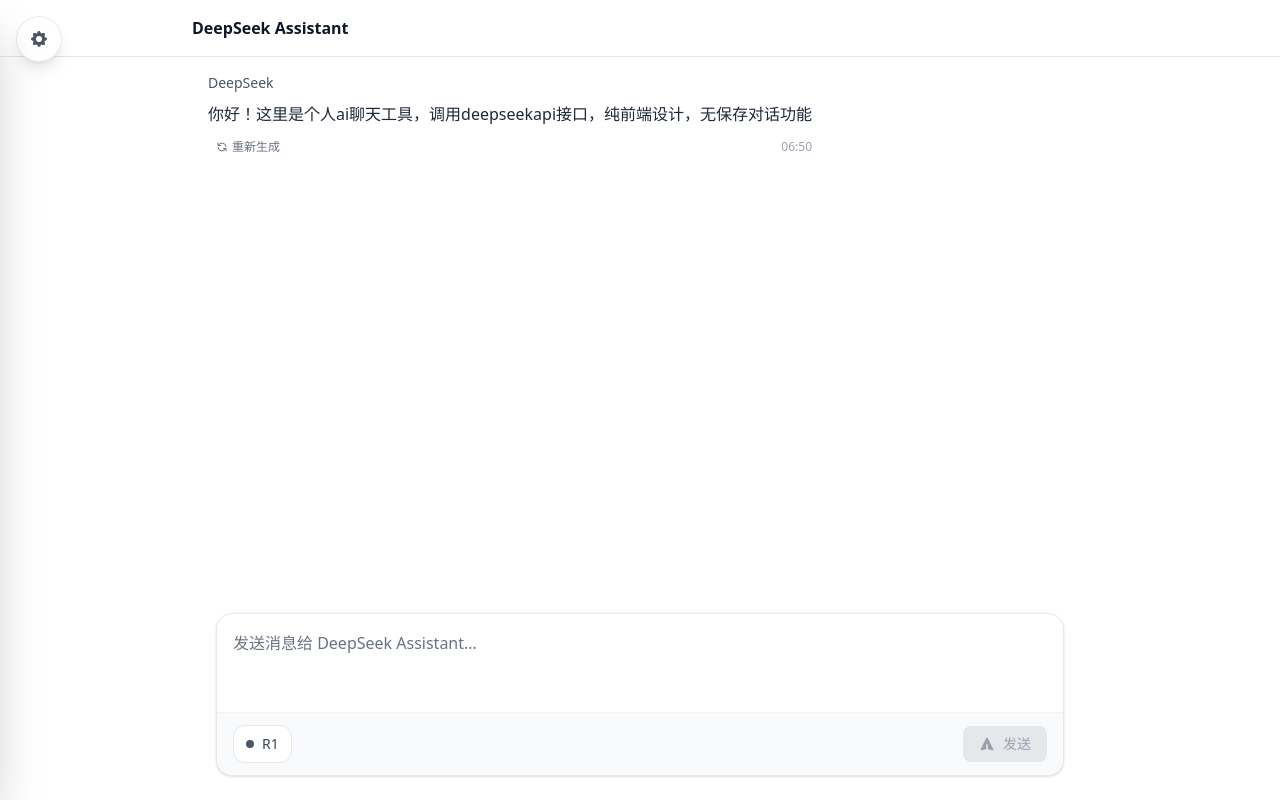
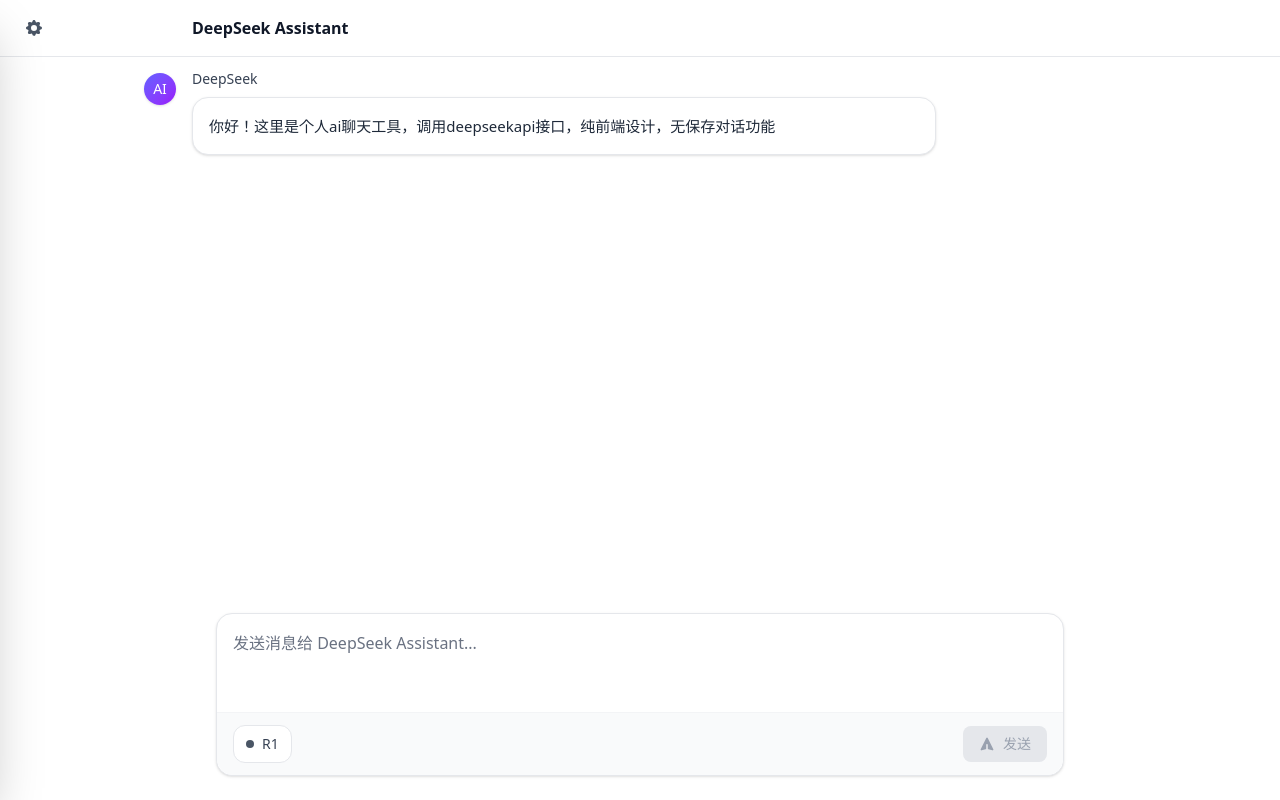
Before and after one commit to afigzb/AIChat, a React (Vite) app: page / in a window 1280 px wide. Both pictures are taken after a click on the button "进入 AI 聊天". Built offline with nearby package versions, Linux system fonts and the light colour scheme.

Commit message:
美化样式，优化取消生成逻辑

```diff
--- a/src/chat/components/ChatPage.tsx
+++ b/src/chat/components/ChatPage.tsx
@@ -9,35 +9,36 @@
 import { useConversationManager } from '../managers/conversation-manager'
 import { useBranchManager } from '../managers/branch-manager'
 
-// 设置按钮组件
-function SettingsButton({ isOpen, onClick }: { isOpen: boolean; onClick: () => void }) {
+// 页面头部组件
+function Header({ onBack, onSettingsClick, showSettings }: {
+  onBack: () => void
+  onSettingsClick: () => void
+  showSettings: boolean
+}) {
   return (
+    <header className="bg-white border-b relative border-gray-200 px-6 py-4 top-0 z-40">
       <button
-      onClick={onClick}
-      className={`fixed left-4 top-4 z-50 p-3 rounded-full shadow-lg transition-all duration-200 ${
-        isOpen
-          ? 'bg-blue-600 text-white scale-110'
-          : 'bg-white text-gray-600 hover:text-blue-600 hover:bg-blue-50 border border-gray-200 hover:border-blue-200 hover:shadow-xl'
+        onClick={onSettingsClick}
+        className={`p-2 rounded-lg absolute left-4 top-1/2 -translate-y-1/2 transition-all duration-200 ${
+          showSettings
+            ? 'bg-blue-600 text-white'
+            : 'text-gray-600 hover:text-blue-600 hover:bg-blue-50'
         }`}
+        title="设置"
       >
         <svg className="w-5 h-5" fill="currentColor" viewBox="0 0 20 20">
           <path fillRule="evenodd" d="M11.49 3.17c-.38-1.56-2.6-1.56-2.98 0a1.532 1.532 0 01-2.286.948c-1.372-.836-2.942.734-2.106 2.106.54.886.061 2.042-.947 2.287-1.561.379-1.561 2.6 0 2.978a1.532 1.532 0 01.947 2.287c-.836 1.372.734 2.942 2.106 2.106a1.532 1.532 0 012.287.947c.379 1.561 2.6 1.561 2.978 0a1.533 1.533 0 012.287-.947c1.372.836 2.942-.734 2.106-2.106a1.533 1.533 0 01.947-2.287c1.561-.379 1.561-2.6 0-2.978a1.532 1.532 0 01-.947-2.287c.836-1.372-.734-2.942-2.106-2.106a1.532 1.532 0 01-2.287-.947zM10 13a3 3 0 100-6 3 3 0 000 6z" clipRule="evenodd"/>
         </svg>
       </button>
-  )
-}
-
-// 页面头部组件
-function Header({ onBack }: { onBack: () => void }) {
-  return (
-    <header className="bg-white border-b border-gray-200 px-6 py-4 sticky top-0 z-40">
-      <div className="max-w-4xl mx-auto">
+      <div className="max-w-4xl mx-auto flex items-center justify-between">
+        <div className="flex items-center gap-3">
           <button
             onClick={onBack}
             className="font-semibold text-gray-900 hover:text-gray-600 transition-colors"
           >
             DeepSeek Assistant
           </button>
+        </div>
       </div>
     </header>
   )
@@ -81,23 +82,18 @@
   }
 
   return (
-    <div className="min-h-screen bg-white flex">
-      {/* 侧边栏 */}
-      <div className="relative">
-        <SettingsButton isOpen={showSettings} onClick={() => setShowSettings(!showSettings)} />
+    <div className="min-h-screen bg-white">
+      {/* 设置侧边栏 - 绝对定位 */}
       <AISettings
         config={config}
         onConfigChange={setConfig}
         onClose={() => setShowSettings(false)}
         isOpen={showSettings}
       />
-      </div>
 
       {/* 主内容区 */}
-      <div className={`flex-1 flex flex-col transition-all duration-300 ${
-        showSettings ? 'ml-80' : 'ml-0'
-      }`}>
-        <Header onBack={onBack} />
+      <div className="flex flex-col min-h-screen">
+        <Header onBack={onBack} onSettingsClick={() => setShowSettings(!showSettings)} showSettings={showSettings} />
 
         {/* 聊天区域 */}
         <main className="flex-1 overflow-y-auto">
--- a/src/chat/components/components.tsx
+++ b/src/chat/components/components.tsx
@@ -5,14 +5,20 @@
 // ===== 公共组件 =====
 
 // 动画点组件 - 统一的加载动画
-const AnimatedDots = ({ size = 'sm' }: { size?: 'sm' | 'md' }) => {
+const AnimatedDots = ({ size = 'sm', color = 'blue' }: { size?: 'sm' | 'md'; color?: 'blue' | 'gray' | 'purple' }) => {
   const dotSize = size === 'sm' ? 'w-1.5 h-1.5' : 'w-2 h-2'
+  const colorClasses = {
+    blue: 'bg-blue-500',
+    gray: 'bg-gray-400',
+    purple: 'bg-purple-500'
+  }
+
   return (
     <div className="flex gap-1">
       {[0, 0.1, 0.2].map((delay, i) => (
         <div
           key={i}
-          className={`${dotSize} bg-gray-400 rounded-full animate-bounce`}
+          className={`${dotSize} ${colorClasses[color]} rounded-full animate-bounce`}
           style={{ animationDelay: `${delay}s` }}
         />
       ))}
@@ -64,35 +70,35 @@
   if (navigation.totalBranches <= 1) return null
 
   return (
-    <div className="flex items-center gap-1 text-xs text-gray-500">
+    <div className="flex items-center gap-1 text-xs">
       <button
         onClick={() => onNavigate('left')}
         disabled={!navigation.canNavigateLeft}
-        className={`p-1 rounded transition-colors ${
+        className={`p-1 rounded ${
           navigation.canNavigateLeft
-            ? 'hover:bg-gray-100 hover:text-gray-700'
+            ? 'text-gray-500 hover:text-gray-700'
             : 'text-gray-300 cursor-not-allowed'
         }`}
         title="上一个分支"
       >
-        <Icon name="chevronLeft" />
+        <Icon name="chevronLeft" className="w-3 h-3" />
       </button>
 
-      <span className="px-2 py-1 bg-gray-100 rounded text-gray-600 font-medium min-w-[3rem] text-center">
-        {navigation.currentIndex + 1} / {navigation.totalBranches}
+      <span className="px-2 py-0.5 text-gray-500 font-medium min-w-[2.5rem] text-center">
+        {navigation.currentIndex + 1}/{navigation.totalBranches}
       </span>
 
       <button
         onClick={() => onNavigate('right')}
         disabled={!navigation.canNavigateRight}
-        className={`p-1 rounded transition-colors ${
+        className={`p-1 rounded ${
           navigation.canNavigateRight
-            ? 'hover:bg-gray-100 hover:text-gray-700'
+            ? 'text-gray-500 hover:text-gray-700'
             : 'text-gray-300 cursor-not-allowed'
         }`}
         title="下一个分支"
       >
-        <Icon name="chevronRight" />
+        <Icon name="chevronRight" className="w-3 h-3" />
       </button>
     </div>
   )
@@ -127,30 +133,31 @@
   onToggle: () => void
 }) {
   return (
-    <div className="mb-4">
+    <div className="mb-4 w-full bg-gradient-to-r from-gray-50 to-blue-50 border border-gray-200 rounded-xl p-4 shadow-sm">
       <button
         onClick={onToggle}
-        className="flex items-center gap-2 px-3 py-2 bg-gray-50 hover:bg-gray-100 border border-gray-200 rounded-lg text-gray-600 text-sm font-medium transition-colors"
+        className="flex items-center gap-2 mb-3 w-full text-left"
       >
-        <div className="w-2 h-2 bg-gray-400 rounded-full" />
-        <span>💭 思考过程</span>
-        <div className={isExpanded ? 'rotate-180' : ''}>
-          <Icon name="chevronDown" />
+        <div className="w-2 h-2 bg-purple-500 rounded-full" />
+        <span className="text-sm font-medium text-gray-700">💭 思考过程</span>
+        <div className="ml-auto flex items-center gap-2 text-xs text-gray-500">
+          <span>{isExpanded ? '收起' : '展开'}</span>
+          <div className={`transition-transform duration-200 ${isExpanded ? 'rotate-180' : ''}`}>
+            <Icon name="chevronDown" className="w-4 h-4" />
+          </div>
         </div>
       </button>
 
       {isExpanded && (
-        <div className="mt-3 p-4 bg-gray-50 border border-gray-200 rounded-lg">
-          <div className="text-xs text-gray-600 font-mono leading-relaxed whitespace-pre-wrap">
+        <div className="text-sm text-gray-700 font-mono leading-relaxed whitespace-pre-wrap bg-white/50 rounded-lg p-3 overflow-y-auto">
           {content}
-          </div>
         </div>
       )}
     </div>
   )
 }
 
-// 优化后的消息气泡组件
+// 消息气泡组件
 export function MessageBubble({
   node,
   onRegenerate,
@@ -167,6 +174,7 @@
   const [showThinkingExpanded, setShowThinkingExpanded] = useState(false)
   const [isEditing, setIsEditing] = useState(false)
   const [editContent, setEditContent] = useState(node.content)
+  const [isHovered, setIsHovered] = useState(false)
   const isUser = node.role === 'user'
 
   const handleEditSave = () => {
@@ -182,17 +190,44 @@
   }
 
   return (
-    <div className={`w-full max-w-4xl mx-auto px-4 py-4 ${isInActivePath ? '' : 'opacity-50'}`}>
-      <div className={`flex ${isUser ? 'justify-end' : 'justify-start'} items-start gap-3`}>
-        <div className="max-w-[85%]">
-          {/* 用户标识 */}
-          <div className={`flex items-center mb-2 ${isUser ? 'justify-end' : ''}`}>
-            <span className="text-sm font-medium text-gray-600">
+    <div
+      className={`w-full max-w-5xl mx-auto px-4 py-3 transition-all duration-200 ${
+        isInActivePath ? '' : 'opacity-40 pointer-events-none'
+      }`}
+      onMouseEnter={() => setIsHovered(true)}
+      onMouseLeave={() => setIsHovered(false)}
+    >
+      <div className={`flex ${isUser ? 'justify-end' : 'justify-start'} items-start gap-4`}>
+        {/* AI头像 */}
+        {!isUser && (
+          <div className="flex-shrink-0 mt-1">
+            <div className="w-8 h-8 bg-gradient-to-br from-indigo-500 to-purple-600 rounded-full flex items-center justify-center shadow-sm">
+              <span className="text-white text-sm font-medium">AI</span>
+            </div>
+          </div>
+        )}
+
+        <div className={`flex-1 max-w-[75%] ${isUser ? 'items-end' : 'items-start'} flex flex-col`}>
+          {/* 用户标识和状态 */}
+          <div className={`flex items-center mb-2 gap-2 ${isUser ? 'justify-end' : 'justify-start'}`}>
+            <div className="flex items-center gap-2">
+              <span className={`text-sm font-medium ${isUser ? 'text-blue-600' : 'text-gray-700'}`}>
                 {isUser ? 'You' : 'DeepSeek'}
               </span>
               {!isUser && isGenerating && (
-              <div className="ml-2 px-2 py-0.5 bg-green-100 text-green-700 text-xs rounded-full">
-                正在回复...
+                <div className="flex items-center gap-1 px-2 py-1 bg-emerald-100 text-emerald-700 text-xs rounded-full border border-emerald-200">
+                  <div className="w-1.5 h-1.5 bg-emerald-500 rounded-full animate-pulse" />
+                  <span>正在回复</span>
+                </div>
+              )}
+            </div>
+
+            {/* 时间戳 - 只在hover时显示 */}
+            {node.content !== '正在生成...' && (
+              <div className={`text-xs text-gray-400 transition-opacity duration-200 ${
+                isHovered ? 'opacity-100' : 'opacity-0'
+              }`}>
+                {node.timestamp.toLocaleTimeString('zh-CN', { hour: '2-digit', minute: '2-digit' })}
               </div>
             )}
           </div>
@@ -201,48 +236,41 @@
           {!isUser && (
             <>
               {isGenerating && currentThinking && showThinking && (
-                <div className="mb-4 bg-gray-50 border border-gray-200 rounded-lg p-4">
+                <div className="mb-4 w-full bg-gradient-to-r from-gray-50 to-blue-50 border border-gray-200 rounded-xl p-4 shadow-sm">
                   <div className="flex items-center gap-2 mb-3">
-                    <AnimatedDots />
-                    <span className="text-sm font-medium text-gray-600">💭 AI正在思考</span>
+                    <AnimatedDots color="blue" />
+                    <span className="text-sm font-medium text-gray-700">💭 正在思考</span>
                   </div>
-                  <div className="text-xs text-gray-600 font-mono leading-relaxed whitespace-pre-wrap">
+                  <div className="text-xs text-gray-600 font-mono leading-relaxed whitespace-pre-wrap bg-white/50 rounded-lg p-3">
                     {currentThinking}
-                    <span className="inline-block w-2 h-4 bg-gray-600 animate-pulse ml-1" />
+                    <span className="inline-block w-2 h-4 bg-blue-500 animate-pulse ml-1 rounded-sm" />
                   </div>
                 </div>
               )}
 
               {!isGenerating && node.reasoning_content && (
+                <div className="mb-4 w-full">
                   <ThinkingContent
                     content={node.reasoning_content}
                     isExpanded={showThinkingExpanded}
                     onToggle={() => setShowThinkingExpanded(!showThinkingExpanded)}
                   />
+                </div>
               )}
             </>
           )}
 
-          {/* 消息内容 */}
+          {/* 消息内容容器 */}
+          {isUser ? (
+            /* 用户消息 - 气泡样式 */
+            <div className={`relative group ${isEditing ? 'w-full' : ''}`}>
               <div className={`${
-            isUser
-              ? 'bg-blue-600 text-white rounded-2xl rounded-br-md px-4 py-3'
-              : 'text-gray-800 leading-relaxed'
+                isEditing
+                  ? 'bg-blue-50 border-2 border-blue-200 rounded-2xl p-4'
+                  : 'bg-gradient-to-br from-blue-600 to-blue-700 text-white rounded-2xl rounded-br-md px-4 py-3 shadow-md hover:shadow-lg transition-shadow duration-200'
               }`}>
-            {isGenerating ? (
-              currentAnswer ? (
-                <div className="whitespace-pre-wrap">
-                  {currentAnswer}
-                  <span className="inline-block w-2 h-5 bg-gray-600 animate-pulse ml-1" />
-                </div>
-              ) : (
-                <div className="flex items-center gap-2 p-4 bg-gray-50 rounded-lg">
-                  <AnimatedDots />
-                  <span className="text-gray-500 text-sm">AI正在准备回复</span>
-                </div>
-              )
-            ) : isUser && isEditing ? (
-              <div className="space-y-2">
+                {isEditing ? (
+                  <div className="space-y-3">
                     <textarea
                       value={editContent}
                       onChange={(e) => setEditContent(e.target.value)}
@@ -254,71 +282,106 @@
                           handleEditCancel()
                         }
                       }}
-                  className="w-full bg-blue-700 text-white placeholder-blue-200 border border-blue-400 rounded-lg px-3 py-2 focus:outline-none focus:border-blue-300 resize-none"
+                      className="w-full bg-white text-gray-900 placeholder-gray-500 border border-gray-300 rounded-lg px-3 py-2 focus:outline-none focus:ring-2 focus:ring-blue-500 focus:border-transparent resize-none"
                       placeholder="修改消息内容..."
                       rows={Math.max(2, editContent.split('\n').length)}
                       autoFocus
                     />
-                <div className="flex gap-2">
-                  <button onClick={handleEditSave} className="px-3 py-1 bg-green-600 hover:bg-green-700 text-white text-sm rounded-md transition-colors">
-                    保存
+                    <div className="flex gap-2 justify-end">
+                      <button
+                        onClick={handleEditCancel}
+                        className="px-3 py-1.5 text-gray-600 hover:text-gray-800 text-sm rounded-md transition-colors"
+                      >
+                        取消
                       </button>
-                  <button onClick={handleEditCancel} className="px-3 py-1 bg-gray-600 hover:bg-gray-700 text-white text-sm rounded-md transition-colors">
-                    取消
+                      <button
+                        onClick={handleEditSave}
+                        className="px-3 py-1.5 bg-blue-600 hover:bg-blue-700 text-white text-sm rounded-md transition-colors shadow-sm"
+                      >
+                        保存并重新生成
                       </button>
                     </div>
                   </div>
                 ) : (
-              <div className="whitespace-pre-wrap">{node.content}</div>
+                  <div className="whitespace-pre-wrap leading-relaxed">{node.content}</div>
                 )}
               </div>
 
-          {/* 底部控件 */}
-          <div className={`flex items-center mt-2 ${isUser ? 'justify-between' : 'justify-between'}`}>
-            <div className={`text-xs text-gray-400 ${isUser ? '' : 'order-2'}`}>
-              {node.content !== '正在生成...' && node.timestamp.toLocaleTimeString('zh-CN', { hour: '2-digit', minute: '2-digit' })}
+              {/* 用户消息尾巴 */}
+              {!isEditing && (
+                <div className="absolute -bottom-1 -right-1 w-3 h-3 bg-blue-700 transform rotate-45" />
+              )}
             </div>
+          ) : (
+            /* AI消息 - 卡片样式 */
+            <div className="w-full bg-white border border-gray-200 rounded-2xl shadow-sm hover:shadow-md transition-all duration-200 overflow-hidden">
+              <div className="p-4">
+                {isGenerating ? (
+                  currentAnswer ? (
+                    <div className="text-gray-800 leading-relaxed whitespace-pre-wrap">
+                      {currentAnswer}
+                      <span className="inline-block w-2 h-5 bg-blue-500 animate-pulse ml-1 rounded-sm" />
+                    </div>
+                  ) : (
+                    <div className="flex items-center gap-3 p-6 bg-gradient-to-r from-gray-50 to-blue-50 rounded-xl">
+                      <AnimatedDots size="md" color="blue" />
+                      <span className="text-gray-600">正在准备回复...</span>
+                    </div>
+                  )
+                ) : (
+                  <div className="text-gray-800 leading-relaxed whitespace-pre-wrap text-[15px]">
+                    {node.content}
+                  </div>
+                )}
+              </div>
+            </div>
+          )}
 
-            {!isUser && !isGenerating && (
-              <div className="flex items-center gap-3 order-1">
+          {/* 底部操作控件 */}
+          <div className={`flex items-center gap-3 mt-3 transition-all duration-200 ${
+            isHovered || showBranchControls ? 'opacity-100' : 'opacity-0'
+          } ${isUser ? 'justify-end' : 'justify-start'}`}>
+            {/* 分支导航 */}
             {showBranchControls && branchNavigation && onBranchNavigate && (
               <BranchNavigation navigation={branchNavigation} onNavigate={onBranchNavigate} />
             )}
-                {onRegenerate && (
+
+            {/* 操作按钮 */}
+            {!isUser && !isGenerating && onRegenerate && (
               <button
                 onClick={() => onRegenerate(node.id)}
-                    className="flex items-center gap-1 text-xs text-gray-500 hover:text-blue-600 hover:bg-blue-50 px-2 py-1 rounded-md transition-colors"
+                className="flex items-center gap-1 px-2 py-1 text-xs text-gray-500 hover:text-blue-600 rounded transition-colors"
                 title="重新生成回答"
               >
                 <Icon name="regenerate" className="w-3 h-3" />
-                    重新生成
+                <span>重新生成</span>
               </button>
             )}
-              </div>
-            )}
 
-            {isUser && !isGenerating && !isEditing && (
-              <div className="flex items-center gap-3">
-                {showBranchControls && branchNavigation && onBranchNavigate && (
-                  <BranchNavigation navigation={branchNavigation} onNavigate={onBranchNavigate} />
-                )}
-                {onEditUserMessage && (
+            {isUser && !isGenerating && !isEditing && onEditUserMessage && (
               <button
                 onClick={() => {
                   setEditContent(node.content)
                   setIsEditing(true)
                 }}
-                    className="flex items-center gap-1 text-xs text-gray-500 hover:text-blue-600 hover:bg-blue-50 px-2 py-1 rounded-md transition-colors"
-                    title="修改消息内容并重新生成AI回复"
+                className="flex items-center gap-1 px-2 py-1 text-xs text-gray-500 hover:text-blue-600 rounded transition-colors"
+                title="修改消息并重新生成"
               >
                 <Icon name="edit" className="w-3 h-3" />
-                    修改并重新生成
+                <span>修改</span>
               </button>
             )}
           </div>
-            )}
+        </div>
+
+        {/* 用户头像 */}
+        {isUser && (
+          <div className="flex-shrink-0 mt-1">
+            <div className="w-8 h-8 bg-gradient-to-br from-blue-500 to-blue-600 rounded-full flex items-center justify-center shadow-sm">
+              <span className="text-white text-sm font-medium">U</span>
             </div>
           </div>
+        )}
       </div>
     </div>
   )
@@ -554,7 +617,7 @@
 
               {isLoading && (
                 <div className="flex items-center gap-2">
-                  <AnimatedDots size="sm" />
+                  <AnimatedDots size="sm" color="gray" />
                   <span className="text-xs text-gray-500">AI正在回复中...</span>
                 </div>
               )}
--- a/src/index.css
+++ b/src/index.css
@@ -1,6 +1,13 @@
 @import "tailwindcss";
 
 /* 自定义样式可以添加在这里 */
+
+/* 修复长文本换行问题 */
+* {
+  word-wrap: break-word;
+  overflow-wrap: break-word;
+  word-break: break-word;
+}
 
 /* 美化滚动条 */
 ::-webkit-scrollbar {
```
Also changed, not shown: src/chat/managers/conversation-manager.ts (+19 -6 lines). Lines whose indentation alone changed are shown as unchanged.
